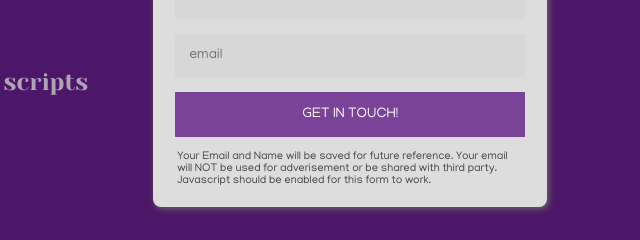
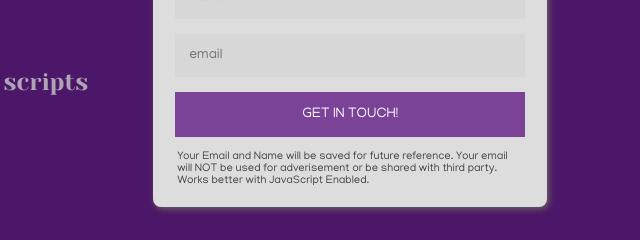
Before and after one commit to rohmishra/rmishra.me-legacy, a website: page index.html in a window 1280 px wide. Shown: the part 2960-3200 px from the top of the page, 540-1180 px from the left. Drawn offline with Linux system fonts and the light colour scheme.

Commit message:
Modified: home - Changed Contactme text

```diff
--- a/index.html
+++ b/index.html
@@ -84,7 +84,7 @@
                 <button type="submit">Get in touch!</button>
             </form>
             <p>Your Email and Name will be saved for future reference. Your email will NOT be used for adverisement or
-                be shared with third party. Javascript should be enabled for this form to work.</p>
+                be shared with third party. Works better with JavaScript Enabled.</p>
         </div>
     </div>
 
```
